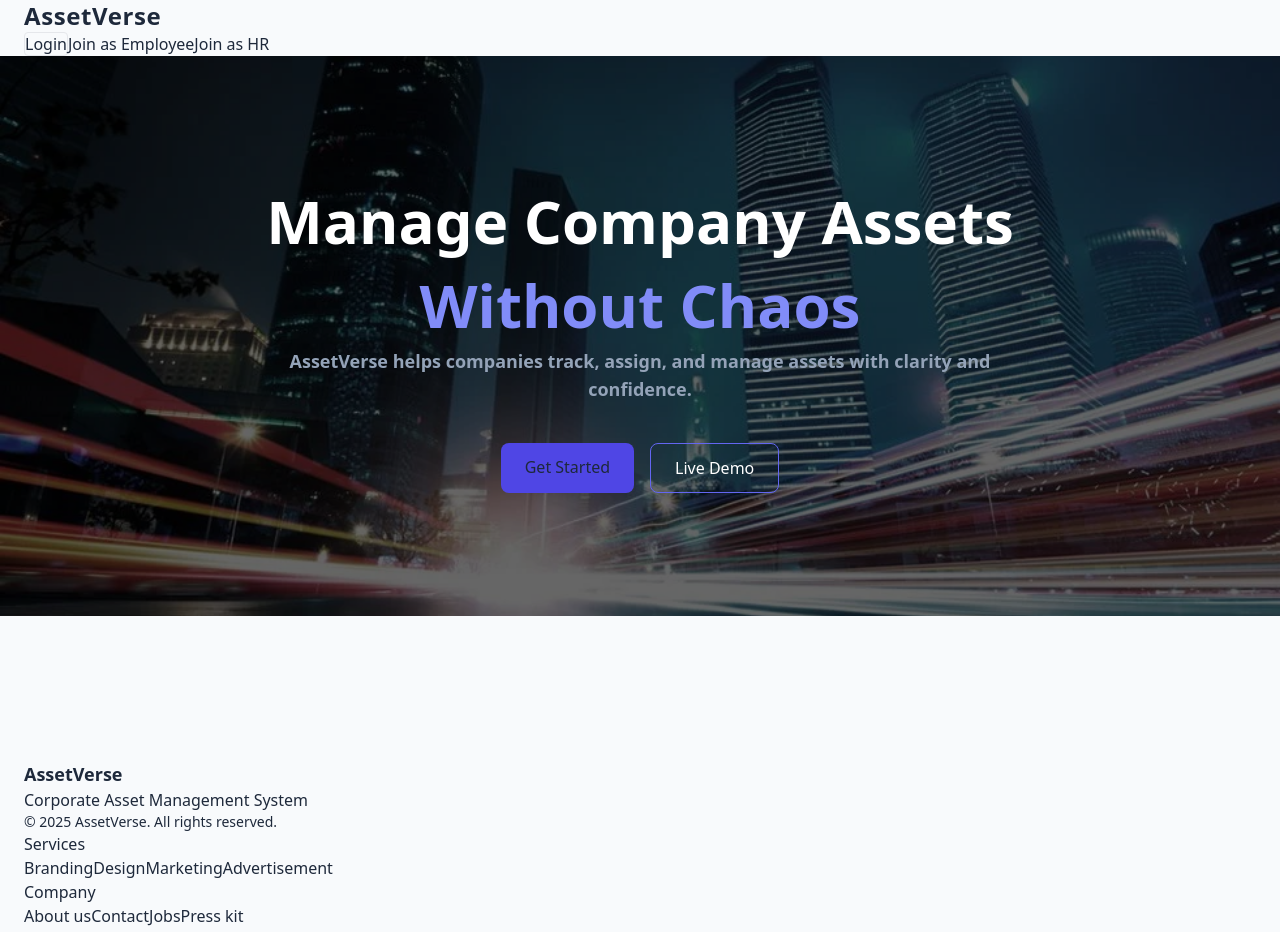
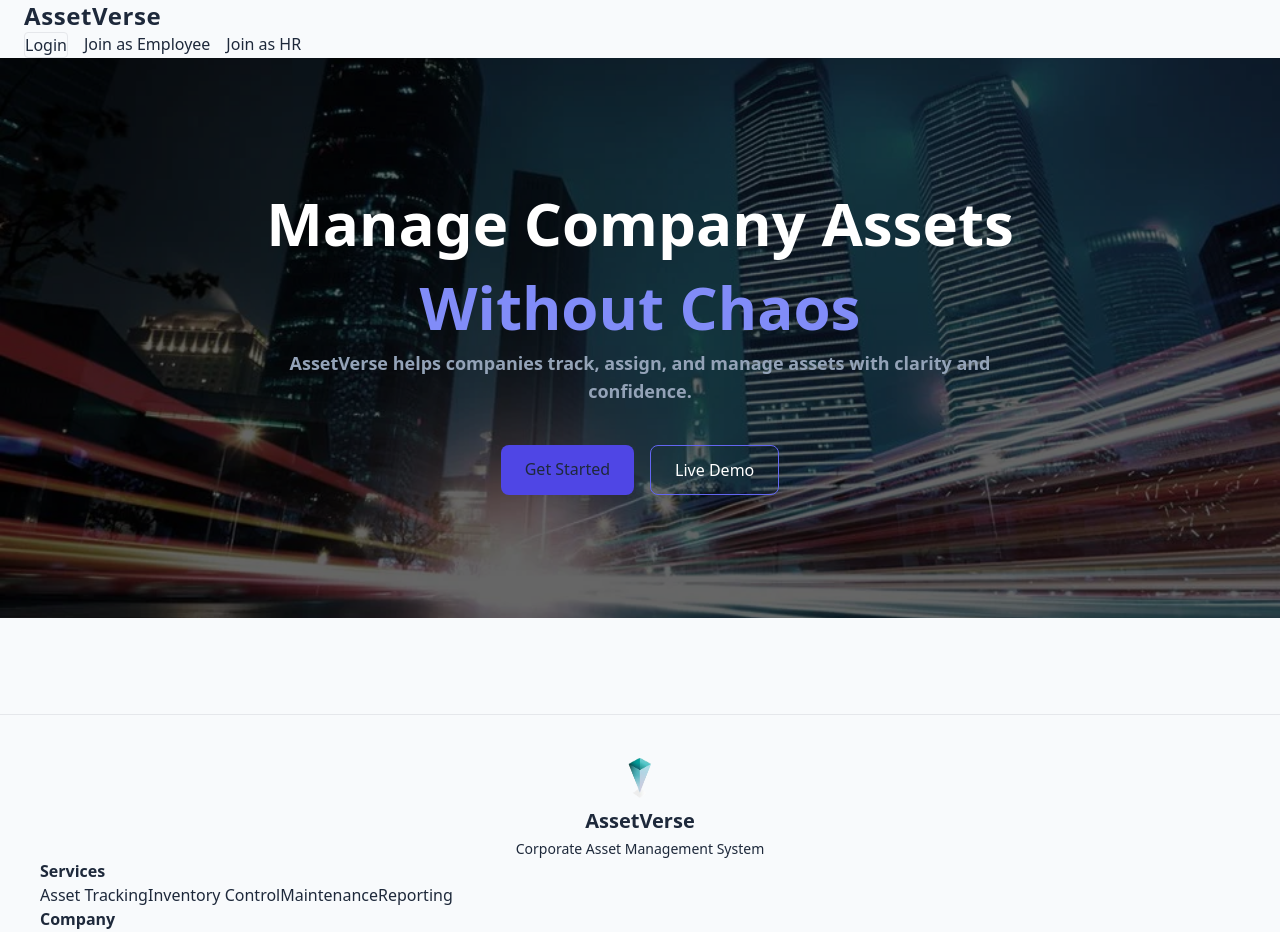
Before and after one commit to PrittyBiswas/assetverse-client, a React (Vite) app: page / in a window 1280 px wide. Shown: the top 932 px of the page. Built offline with nearby package versions, Linux system fonts and the light colour scheme.

Commit message:
Improve footer layout, spacing, and button alignment

```diff
--- a/src/components/common/Footer.jsx
+++ b/src/components/common/Footer.jsx
@@ -1,47 +1,65 @@
 import { FaFacebook, FaTwitter } from "react-icons/fa";
 import { IoLogoYoutube } from "react-icons/io";
+import logo from "../../assets/icons/VERSES_Logo.png"
 
 export default function Footer() {
   return (
-    <footer className="footer footer-center p-6 bg-base-200 text-base-content">
-      <aside>
-        <p className="font-semibold text-primary text-lg">AssetVerse</p>
-        <p>Corporate Asset Management System</p>
+    <footer className="bg-base-200 text-base-content border-t border-base-300">
+      {/* Top Section */}
+      <div className="footer max-w-7xl mx-auto p-10 grid-cols-1 md:grid-cols-4 gap-8">
+
+        {/* Brand */}
+
+        <aside className="flex flex-col items-center text-center gap-1">
+          <img className="size-12" src={logo} alt="AssetVerse logo" />
+          <p className="font-bold text-primary text-xl">AssetVerse</p>
           <p className="text-sm">
-          © {new Date().getFullYear()} AssetVerse. All rights reserved.
+            Corporate Asset Management System
           </p>
         </aside>
 
+
+        {/* Services */}
         <nav>
-        <h6 className="footer-title">Services</h6>
-        <a className="link link-hover">Branding</a>
-        <a className="link link-hover">Design</a>
-        <a className="link link-hover">Marketing</a>
-        <a className="link link-hover">Advertisement</a>
+          <h6 className="footer-title font-bold">Services</h6>
+          <a className="link link-hover">Asset Tracking</a>
+          <a className="link link-hover">Inventory Control</a>
+          <a className="link link-hover">Maintenance</a>
+          <a className="link link-hover">Reporting</a>
         </nav>
 
+        {/* Company */}
         <nav>
-        <h6 className="footer-title">Company</h6>
-        <a className="link link-hover">About us</a>
+          <h6 className="footer-title font-bold ">Company</h6>
+          <a className="link link-hover">About Us</a>
           <a className="link link-hover">Contact</a>
-        <a className="link link-hover">Jobs</a>
-        <a className="link link-hover">Press kit</a>
+          <a className="link link-hover">Careers</a>
+          <a className="link link-hover">Privacy Policy</a>
         </nav>
 
-      <nav>
-        <h6 className="footer-title">Social</h6>
+        {/* Social */}
+        <nav className="flex flex-col items-center gap-3">
+          <h6 className="footer-title font-bold ">Social</h6>
+
           <div className="flex gap-4 text-2xl">
-          <a className="link link-hover text-blue-600">
+            <a className="text-blue-600 hover:scale-110 transition">
               <FaFacebook />
             </a>
-          <a className="link link-hover text-red-600">
+            <a className="text-red-600 hover:scale-110 transition">
               <IoLogoYoutube />
             </a>
-          <a className="link link-hover text-sky-500">
+            <a className="text-sky-500 hover:scale-110 transition">
               <FaTwitter />
             </a>
           </div>
         </nav>
+
+      </div>
+
+      {/* Bottom Section */}
+      <div className="border-t border-base-500 py-5 text-center text-sm">
+        © {new Date().getFullYear()} AssetVerse. All rights reserved.
+      </div>
     </footer>
   );
 }
--- a/src/components/common/Navbar.jsx
+++ b/src/components/common/Navbar.jsx
@@ -27,13 +27,13 @@ export default function Navbar() {
         </Link>
       </div>
 
-      <div className="flex-none gap-4">
+      <div className="flex gap-4">
         {!user ? (
           <>
             <Link to="/login" className="btn btn-ghost border border-primary rounded">
               Login
             </Link>
-            <Link to="/register/employee" className="btn btn-outline btn-primary">
+            <Link to="/register/employee" className="btn btn-primary">
               Join as Employee
             </Link>
             <Link to="/register/hr" className="btn btn-primary">
--- a/src/layouts/MainLayout.jsx
+++ b/src/layouts/MainLayout.jsx
@@ -6,7 +6,7 @@ export default function MainLayout() {
   return (
     <>
       <Navbar />
-      <main className="min-h-[calc(100vh-120px)]">
+      <main className="min-h-[calc(100vh-9rem)]">
         <Outlet />
       </main>
       <Footer />
```
Lines whose indentation alone changed are shown as unchanged.
